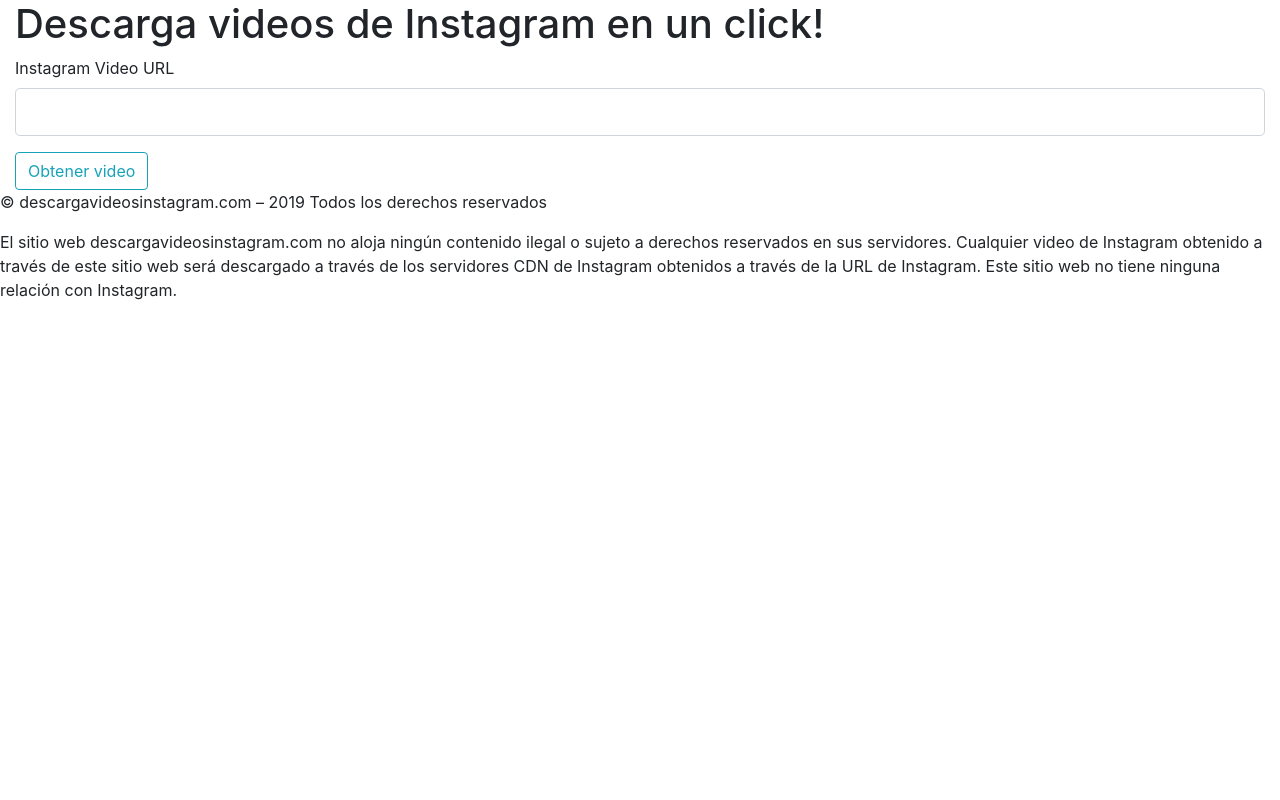
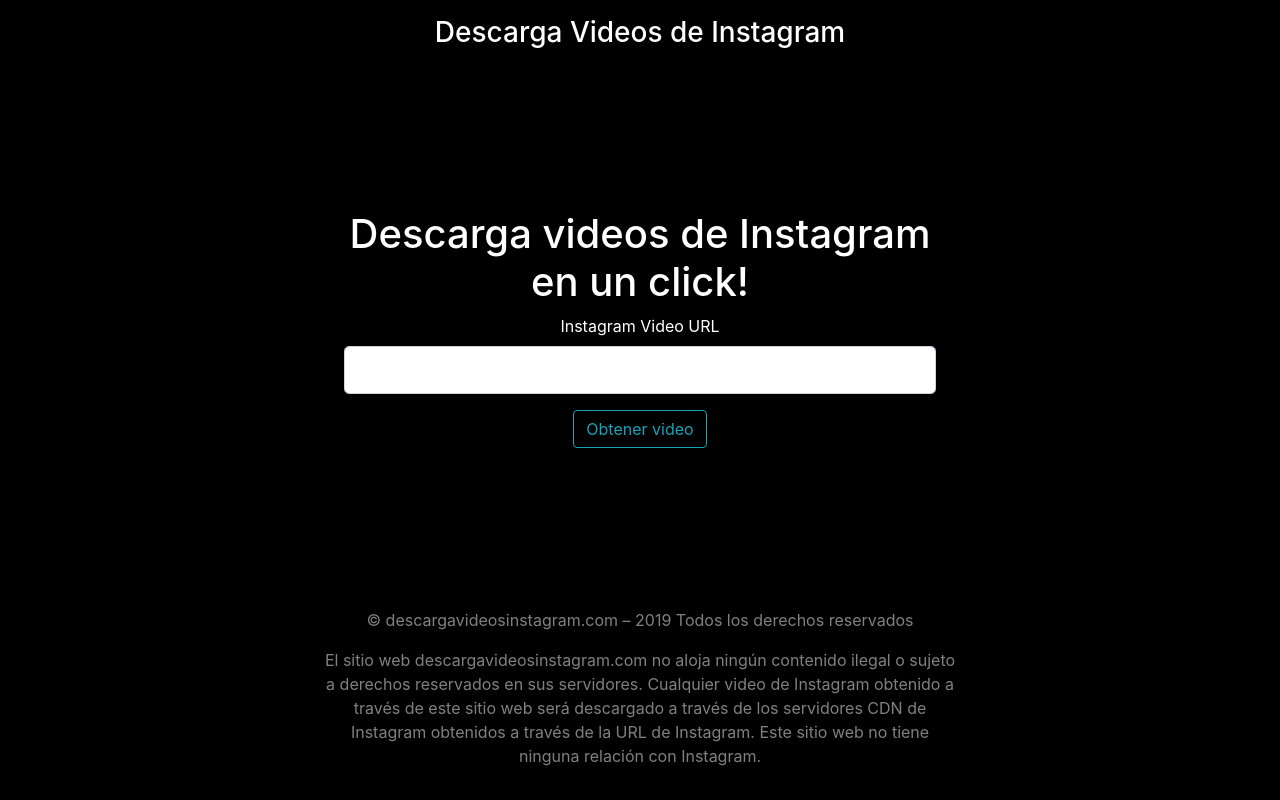
Before and after one commit to therealjuan-zz/descargavideosinstagram, a Flask app: page / in a window 1280 px wide. Run offline with Flask 2, Linux system fonts and the light colour scheme; some libraries are stand-ins or nearby versions.

Commit message:
Added styles

```diff
--- /dev/null
+++ b/static/styles/styles.css
@@ -0,0 +1,69 @@
+/*
+ * Globals
+ */
+
+/* Links */
+a,
+a:focus,
+a:hover {
+  color: #fff;
+}
+
+/*
+ * Base structure
+ */
+
+html,
+body {
+  height: 100%;
+  background-color: #000;
+}
+
+body {
+  display: -ms-flexbox;
+  display: flex;
+  color: #fff;
+  text-shadow: 0 .05rem .1rem rgba(0, 0, 0, .5);
+  box-shadow: inset 0 0 5rem rgba(0, 0, 0, .5);
+}
+
+.cover-container {
+  max-width: 42em;
+}
+
+
+/*
+ * Header
+ */
+.masthead {
+  margin: 0 auto;
+}
+
+.masthead-brand {
+  margin-bottom: 0;
+}
+
+@media (min-width: 48em) {
+  .masthead-brand {
+    float: left;
+  }
+  .nav-masthead {
+    float: right;
+  }
+}
+
+
+/*
+ * Cover
+ */
+.cover {
+  padding: 0 1.5rem;
+}
+
+
+/*
+ * Footer
+ */
+.mastfoot {
+  color: rgba(255, 255, 255, .5);
+}
--- a/templates/layout.html
+++ b/templates/layout.html
@@ -22,6 +22,7 @@
     <title>Descarga videos de Instagram</title>
 
 	<link rel="stylesheet" href="https://maxcdn.bootstrapcdn.com/bootstrap/4.0.0/css/bootstrap.min.css" integrity="sha384-Gn5384xqQ1aoWXA+058RXPxPg6fy4IWvTNh0E263XmFcJlSAwiGgFAW/dAiS6JXm" crossorigin="anonymous">
+	<link rel="stylesheet" href="{{ url_for('static',filename='styles/styles.css') }}" />
     {% block meta %}
       <meta property="og:title" content="Descarga videos de Instagram"/>
       <meta property="og:site_name" content="Descarga Videos de Instagram"/>
@@ -34,14 +35,25 @@
     {% block extra_meta %}{% endblock %}
 
     </head>
-    <body>
-        <div class="container-fluid">
+    <body class="text-center">
+      <div class="cover-container d-flex w-100 h-100 p-3 mx-auto flex-column">
+<header class="masthead mb-auto">
+	<div class="inner">
+	<h3 class="masthead-brand">Descarga Videos de Instagram</h3>
+	</div>
+</header>
+
+    <main role="main" class="inner cover">
         {% block content %}{% endblock %}
-        </div>
-        <footer>
+    </main>
+
+    <footer class="mastfoot mt-auto">
+      <div class="inner">
         <p>© descargavideosinstagram.com – 2019 Todos los derechos reservados</p>
         <p>El sitio web descargavideosinstagram.com no aloja ningún contenido ilegal o sujeto a derechos reservados en sus servidores. Cualquier video de Instagram obtenido a través de este sitio web será descargado a través de los servidores CDN de Instagram obtenidos a través de la URL de Instagram. Este sitio web no tiene ninguna relación con Instagram.</p>
+      </div>
     </footer>
+  </div>
   </body>
 
       <script type="application/ld+json">
```
Lines whose indentation alone changed are shown as unchanged.
